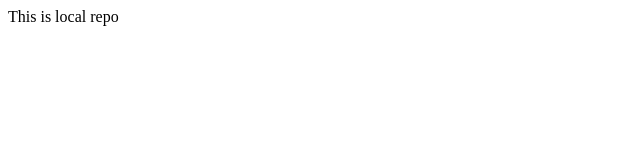
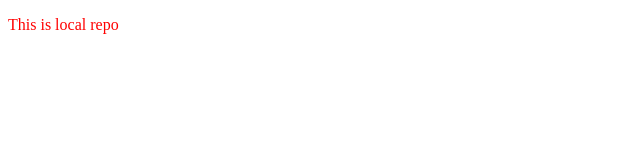
Before and after one commit to Ganrajas/Local_repo, a plain HTML site: page index.html in a window 1280 px wide. Shown: the whole page, without its empty margins (0-640 px from the left). Drawn offline with Linux system fonts and the light colour scheme.

Commit message:
add new color

```diff
--- a/index.html
+++ b/index.html
@@ -1 +1,13 @@
-<p>This is local repo</p>
+<!DOCTYPE html>
+<html lang="en">
+<head>
+   <style>
+        p{
+            color: red;
+        }
+   </style>
+</head>
+<body>
+    <p>This is local repo</p>
+</body>
+</html>
```
